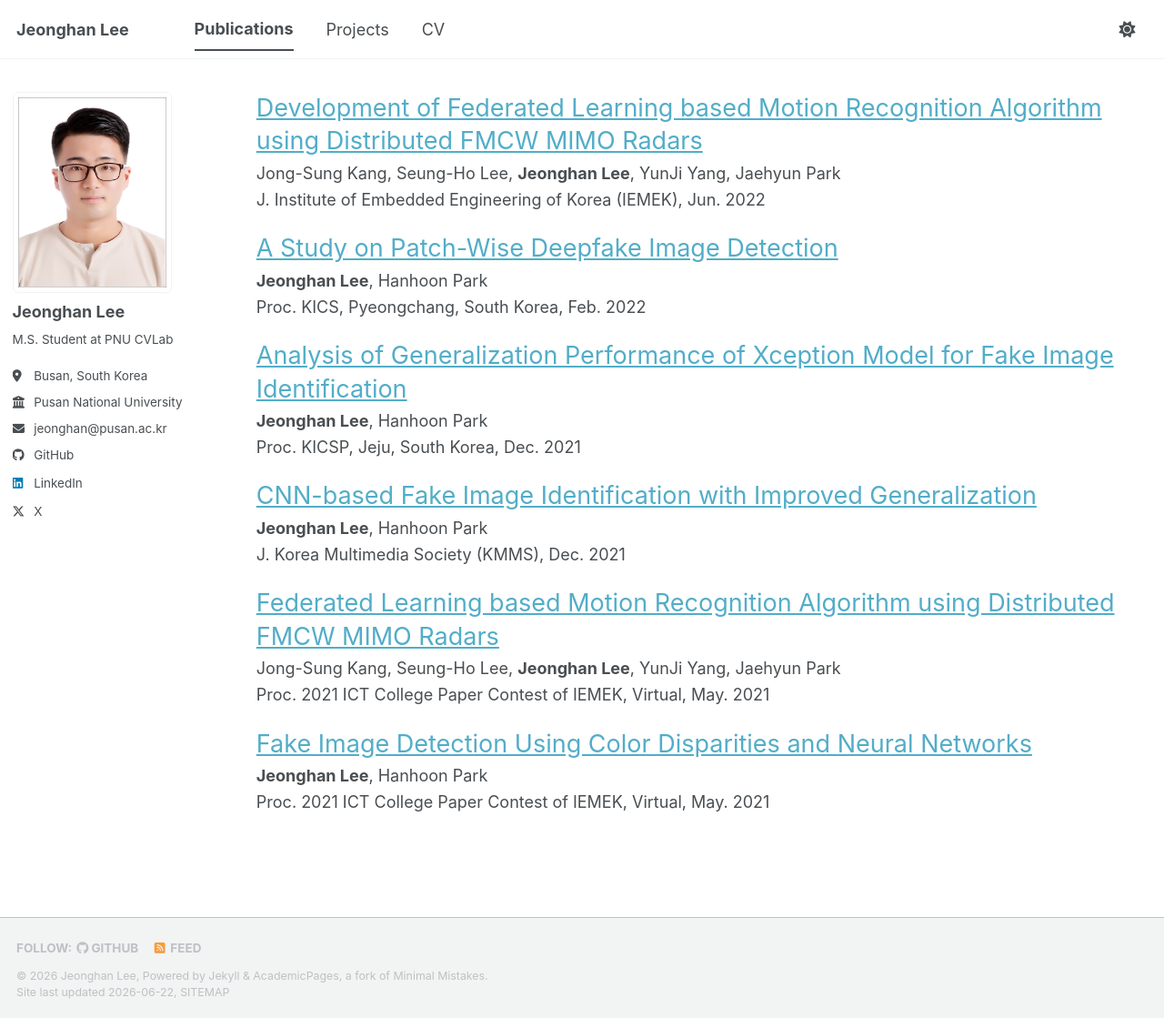
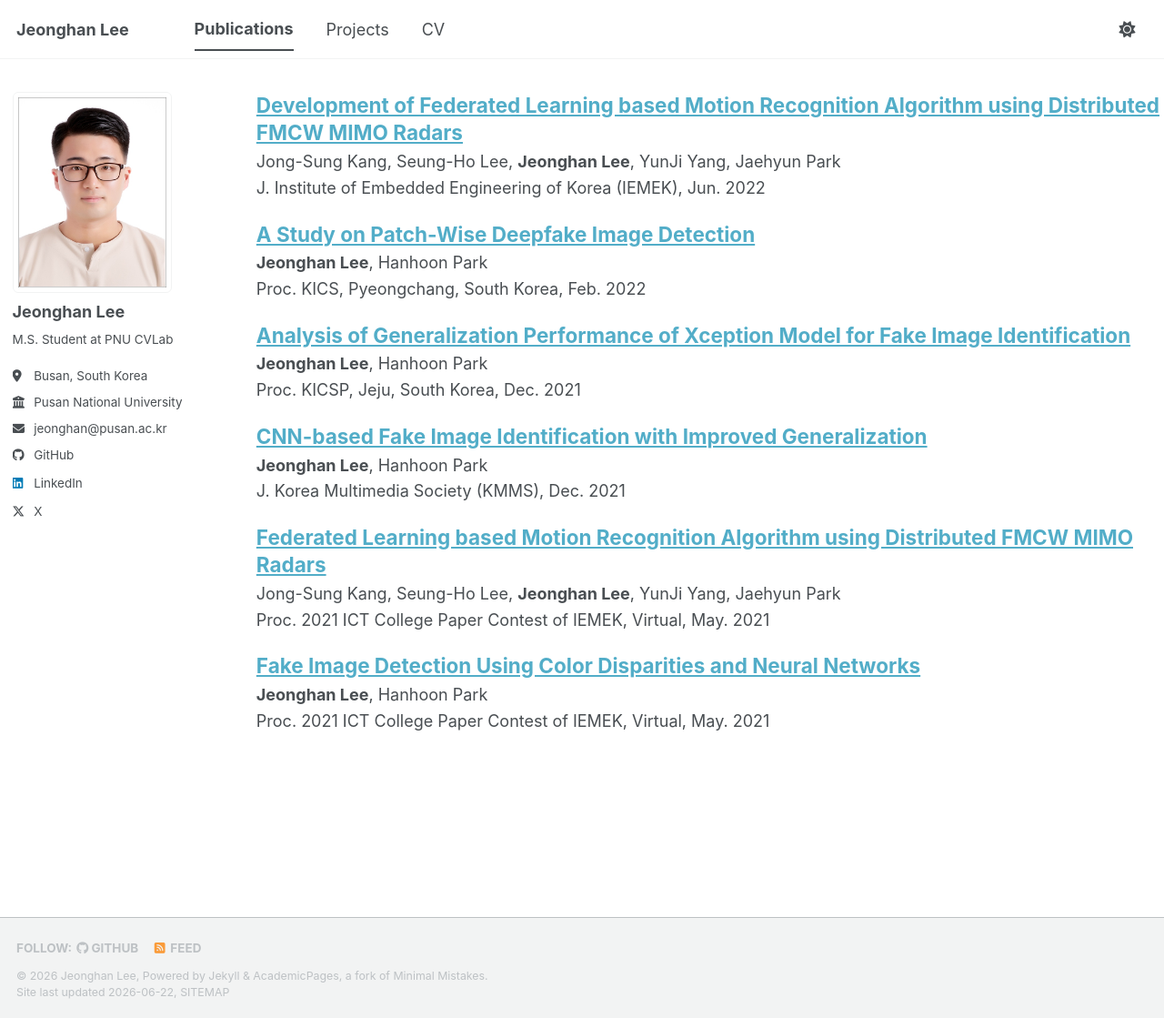
Before and after one commit to jhan-lee/jhan-lee.github.io, a Jekyll site: the page built from _pages/publications.html, in a window 1280 px wide and 1119 px high. Shown: the whole window at 91% size. Built offline with Jekyll 4.4.1, drawn with Linux system fonts in a browser that asks for light colours; a script bundle is joined from its source files by our own code; library files that are not in the unit come from our copies.

Commit message:
edit publications

```diff
--- a/_sass/layout/_archive.scss
+++ b/_sass/layout/_archive.scss
@@ -74,7 +74,8 @@
 
   .publication__title {
     margin: 0 0 0.15em;
-    font-size: 1.5em;
+    font-size: 1.25em;
+    font-weight: bold;
     line-height: 1.35;
 
     a {
```
